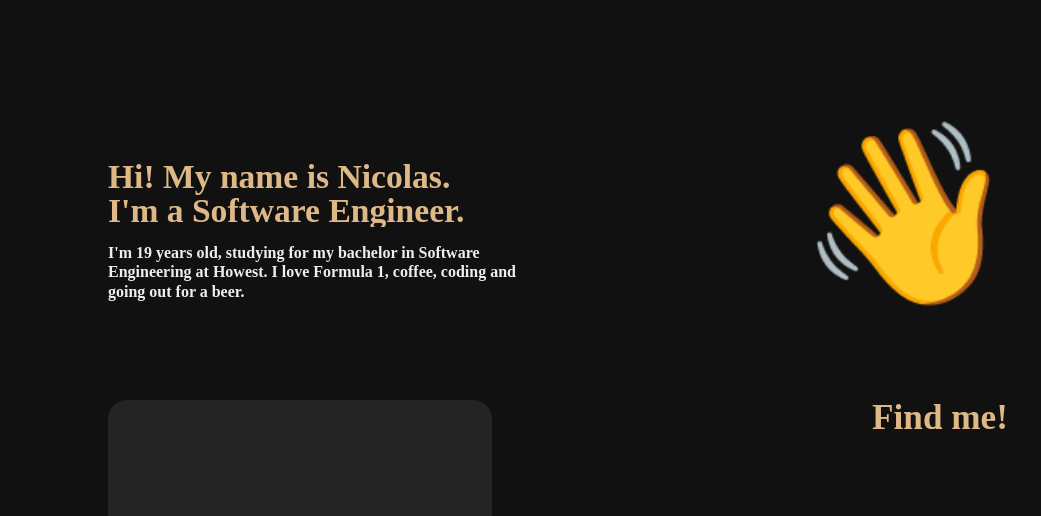
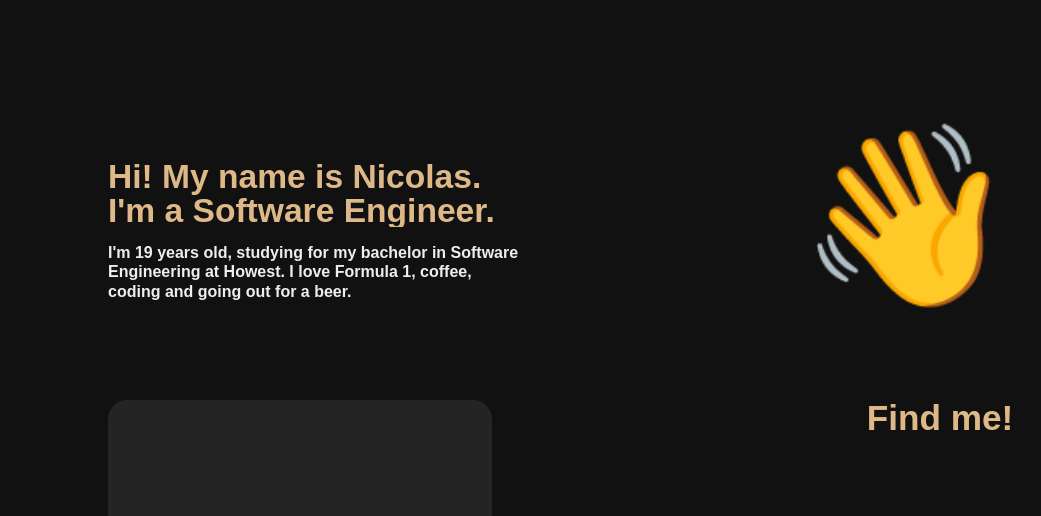
Before and after one commit to nicolasloontjens/personal-site, a plain HTML site: page public/index.html in a window 1280 px wide. Shown: the top 516 px of the page, without its empty margins (20-1061 px from the left). Drawn offline with Linux system fonts and the light colour scheme; a web font is replaced by a local one.

Commit message:
added fallback font

```diff
--- a/public/assets/css/style.scss
+++ b/public/assets/css/style.scss
@@ -28,7 +28,7 @@
 }
 
 h1, h2, h3, p, a{
-    font-family: 'SFPro';
+    font-family: 'SFPro', 'Arial';
 }
 
 body{
```
Also changed, not shown: public/assets/css/style.css.
